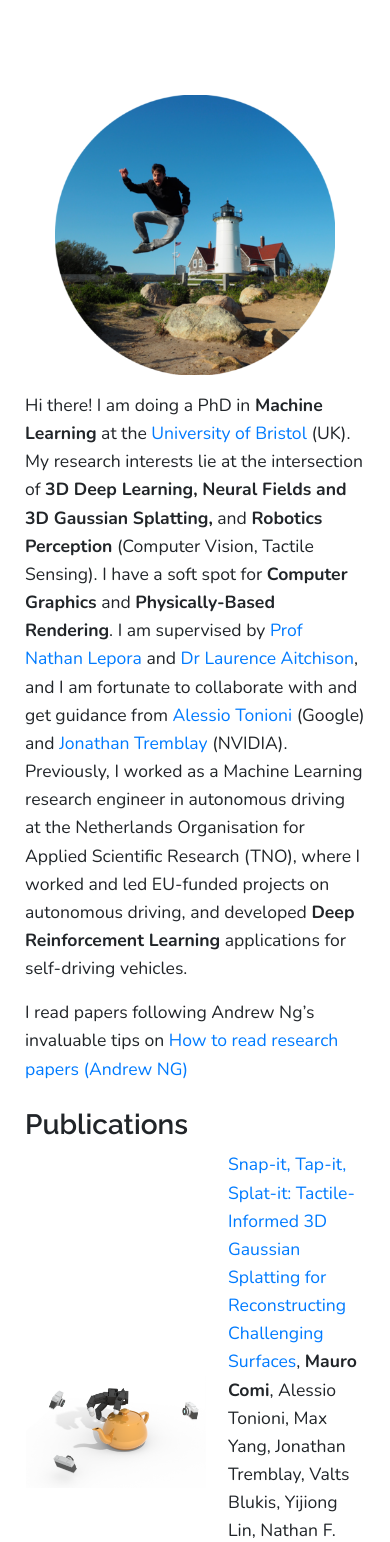
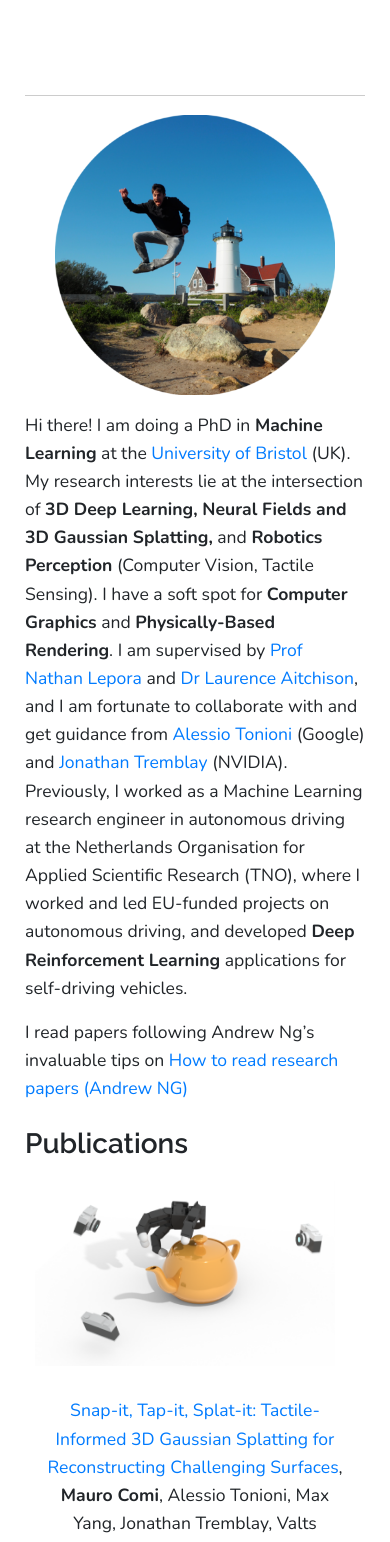
Before and after one commit to maurock/maurock.github.io, a Jekyll site: the page built from blog/research.md, in a window 390 px wide. Shown: the top 1542 px of the page. Built offline with Jekyll 4.4.1, drawn with Linux system fonts in a browser that asks for light colours; nearby versions of some CDN libraries; library files that are not in the unit come from our copies.

Commit message:
responsive pubs

```diff
--- a/blog/research.md
+++ b/blog/research.md
@@ -2,6 +2,29 @@
 layout: research
 title: Research
 description: Mauro Comi's academic profile
+
+publications:
+  - img: "../img/research/snap_tap.png"
+    title: "Snap-it, Tap-it, Splat-it: Tactile-Informed 3D Gaussian Splatting for Reconstructing Challenging Surfaces"
+    link: "https://arxiv.org/abs/2403.20275"
+    authors: "<strong>Mauro Comi</strong>, Alessio Tonioni, Max Yang, Jonathan Tremblay, Valts Blukis, Yijiong Lin, Nathan F. Lepora, Laurence Aitchison"
+    status: "Currently in submission, available on Arxiv"
+  - img: "../img/research/results_increasing_touch.png"
+    title: "TouchSDF: A DeepSDF Approach for 3D Shape Reconstruction Using Vision-Based Tactile Sensing"
+    link: "https://arxiv.org/abs/2311.12602"
+    authors: "<strong>Mauro Comi</strong>, Alex Church, Kejie Li, Laurence Aitchison, Nathan F. Lepora"
+    status: "<strong>IEEE RA-L</strong>, also 3DVR workshop, <strong>CVPR 2023</strong>, and Touch processing workshop, <strong>NeurIPS 2023</strong>"
+  - img: "../img/research/tactile_saliency.png"
+    title: "Attention of Robot Touch: Tactile Saliency Prediction for Robust Sim-to-Real Tactile Control"
+    link: "https://arxiv.org/pdf/2307.14510.pdf"
+    authors: "Yijiong Lin, <strong>Mauro Comi</strong>, Alex Church, Dandan Zhang, Nathan F. Lepora"
+    status: "<strong>IROS 2023</strong>"
+  - img: "../img/research/safeai.png"
+    title: "A Hybrid-AI approach to Competence Assessment for Automated Driving Functions"
+    link: "http://ceur-ws.org/Vol-2808/Paper_37.pdf"
+    authors: "Jan-Pieter Paardekooper, <strong>Mauro Comi</strong>, Corrado Grappiolo, Ron Snijders, Willeke van Vught, Rutger Beekelaar"
+    status: "<strong>SafeAI AAAI 2021</strong>"
+---
 ---
 
 <img id="img-profile" src="../img/jumping_me.png" alt="A picture of me jumping in front of a lighthouse">
@@ -11,14 +34,14 @@ Hi there! I am doing a PhD in **Machine Learning** at the [University of Bristol
 I read papers following Andrew Ng's invaluable tips on <a href="https://youtu.be/733m6qBH-jI">How to read research papers (Andrew NG)</a>
 
 ### Publications
-
-|<img src="../img/research/snap_tap.png" width="180px" style="vertical-align:middle; margin-right:20px"> |[Snap-it, Tap-it, Splat-it: Tactile-Informed 3D Gaussian Splatting for Reconstructing Challenging Surfaces](https://arxiv.org/abs/2403.20275), **Mauro Comi**, Alessio Tonioni, Max Yang, Jonathan Tremblay, Valts Blukis, Yijiong Lin, Nathan F. Lepora, Laurence Aitchison - Currently in submission, available on Arxiv|
-
-|<img src="../img/research/results_increasing_touch.png" width="180px" style="vertical-align:middle; margin-right:20px"> |[TouchSDF: A DeepSDF Approach for 3D Shape Reconstruction Using Vision-Based Tactile Sensing](https://sites.google.com/view/cvpr2023-3d-vision-robotics/home?authuser=0), **Mauro Comi**, Alex Church, Kejie Li, Laurence Aitchison, Nathan F. Lepora - **IEEE RA-L**, also 3DVR workshop, **CVPR 2023**, and Touch processing workshop, **NeurIPS 2023**|
-
-|<img src="../img/research/tactile_saliency.png" width="180px" style="vertical-align:middle; margin-right:20px"> |[Attention of Robot Touch: Tactile Saliency Prediction for Robust Sim-to-Real Tactile Control](https://arxiv.org/pdf/2307.14510.pdf), Yijiong Lin, **Mauro Comi**, Alex Church, Dandan Zhang, Nathan F. Lepora - **IROS 2023**|
-
-|<img src="../img/research/safeai.png" width="180px" style="vertical-align:middle; margin-right:20px"> |[A Hybrid-AI approach to Competence Assessment for Automated Driving Functions](http://ceur-ws.org/Vol-2808/Paper_37.pdf), Jan-Pieter Paardekooper, **Mauro Comi**, Corrado Grappiolo, Ron Snijders, Willeke van Vught, Rutger Beekelaar - **SafeAI AAAI 2021**|
+{% for publication in page.publications %}
+<div class="publication">
+    <img src="{{ publication.img }}" alt="{{ publication.title }}" width="180px" style="vertical-align:middle; margin-right:20px">
+    <div class="publication-text">
+        <a href="{{ publication.link }}">{{ publication.title }}</a>, {{ publication.authors }} - {{ publication.status }}
+    </div>
+</div>
+{% endfor %}
 
 ### Reading group
 
--- a/css/research.css
+++ b/css/research.css
@@ -34,3 +34,34 @@
         height:150px;
     }
 }
+
+
+
+.publication {
+    display: flex;
+    align-items: flex-start;
+    margin: 20px;
+    gap: 20px;
+}
+.publication img {
+    width: 150px;
+    height: auto;
+}
+.publication-text {
+    max-width: 500px;
+}
+@media (max-width: 600px) {
+    .publication {
+        flex-direction: column;
+        align-items: center;
+        text-align: center;
+    }
+    .publication img {
+        width: 100%;
+        height: auto;
+    }
+    .publication-text {
+        max-width: 100%;
+        margin-top: 10px;
+    }
+}
--- a/index.html
+++ b/index.html
@@ -1,8 +1,7 @@
 <!DOCTYPE html>
 <html lang="en">
 
-<div id="markdown-content"></div>
-
+<div id="markdown-content"></div>        <!-- initial research section -->
 <head>
 
     <meta charset="utf-8">
```
